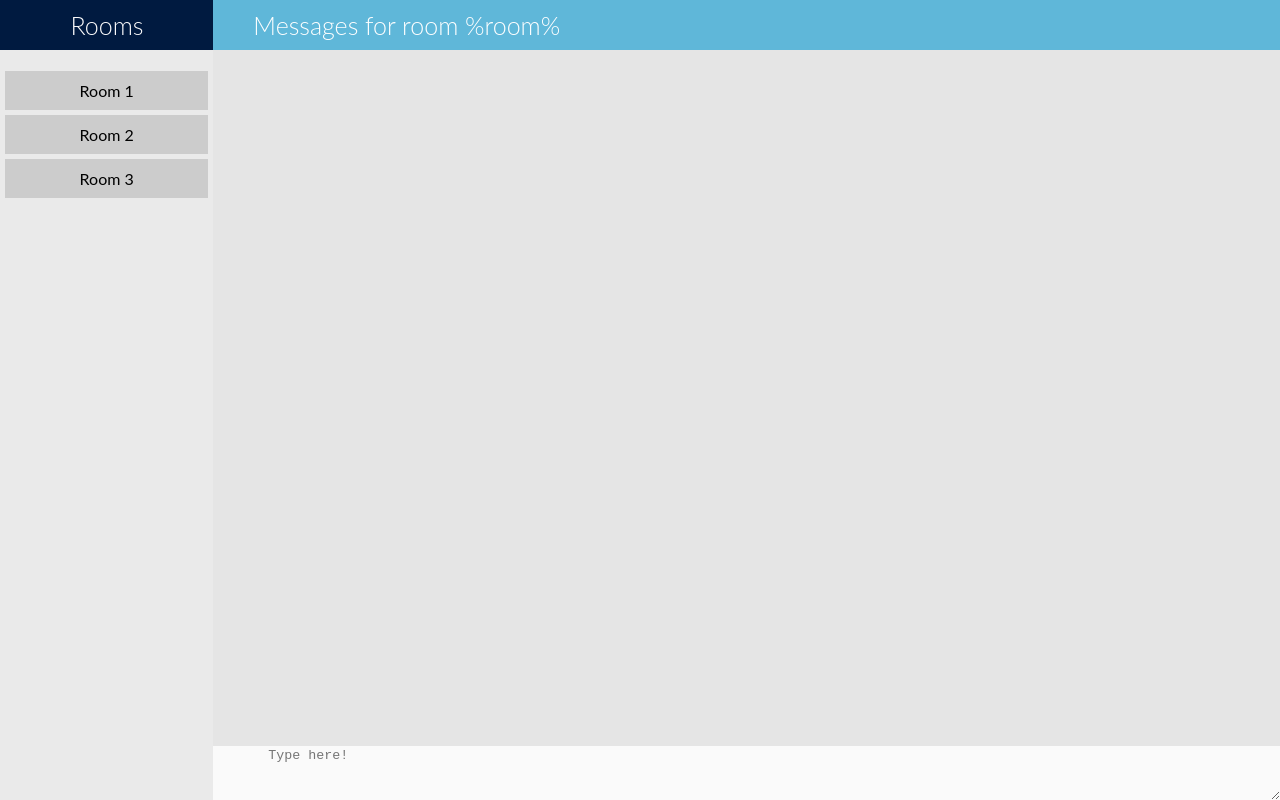
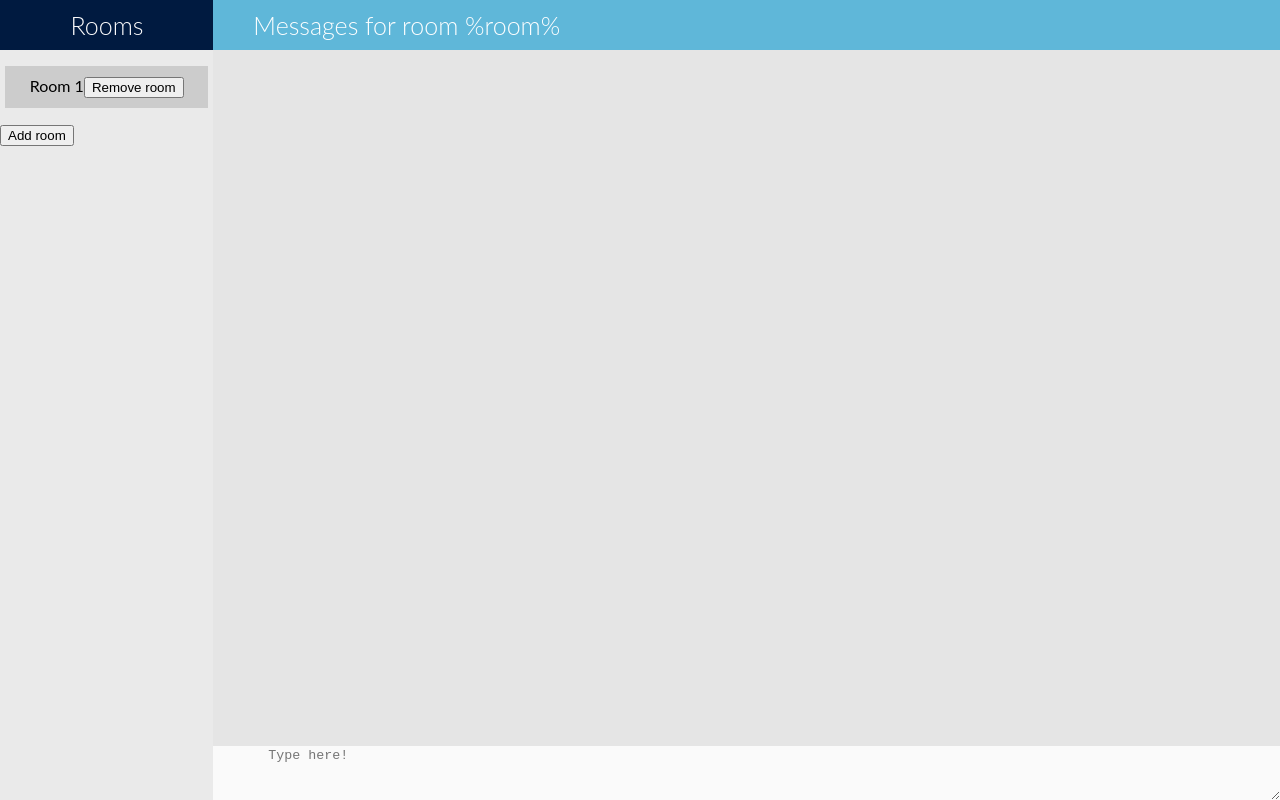
Before and after one commit to danigonza/React-Chat, a React (Create React App) app: page / in a window 1280 px wide. Built offline with nearby package versions, Linux system fonts and the light colour scheme.

Commit message:
Add remove and add room buttons

```diff
--- a/src/Chat/RoomList/Room.js
+++ b/src/Chat/RoomList/Room.js
@@ -1,3 +1,23 @@
-import React from 'react';
+import React, { Component } from 'react';
+import { deleteRoom } from '../../lib/reducers/roomReducer';
+import { connect } from 'react-redux';
 
-export default ({room}) => <li className="room">{room.name}</li>
+class Room extends Component {
+
+    onClick = () => {
+        this.props.deleteRoom(this.props.room);
+    };
+
+    render() {
+        return(
+            <li className="room">
+                <span>{this.props.room.name}</span>
+                <button onClick={this.onClick}> Remove room </button>
+            </li>
+        )
+    }
+}
+
+Room = connect(null, { deleteRoom })(Room);
+
+export default Room;
--- a/src/Chat/RoomList/index.js
+++ b/src/Chat/RoomList/index.js
@@ -1,9 +1,18 @@
 import React, { Component } from 'react';
 import Room from "./Room";
+import { addRoom } from '../../lib/reducers/roomReducer';
+import { connect } from 'react-redux';
 
 class RoomList extends Component {
+
+    onClick = () => {
+        const id = Date.now();
+        this.props.addRoom({id: id, name: `Room ${id}`});
+    };
+
     render() {
         return (
+            <div>
                 <ul className="room-list">
                     {
                         this.props.rooms.map ( (room) =>
@@ -11,8 +20,12 @@ class RoomList extends Component {
                         )
                     }
                 </ul>
-        );
+                <button onClick={this.onClick}> Add room </button>
+            </div>
+        )
     }
 }
 
+RoomList = connect(null, { addRoom })(RoomList);
+
 export default RoomList;
--- a/src/lib/store.js
+++ b/src/lib/store.js
@@ -8,8 +8,6 @@ const logger = createLogger();
 
 let rooms = [
     { id: 1, name: 'Room 1' },
-    { id: 2, name: 'Room 2' },
-    { id: 3, name: 'Room 3' }
 ];
 
 const store = createStore(reducer, applyMiddleware(logger, thunk));
```
Lines whose indentation alone changed are shown as unchanged.
